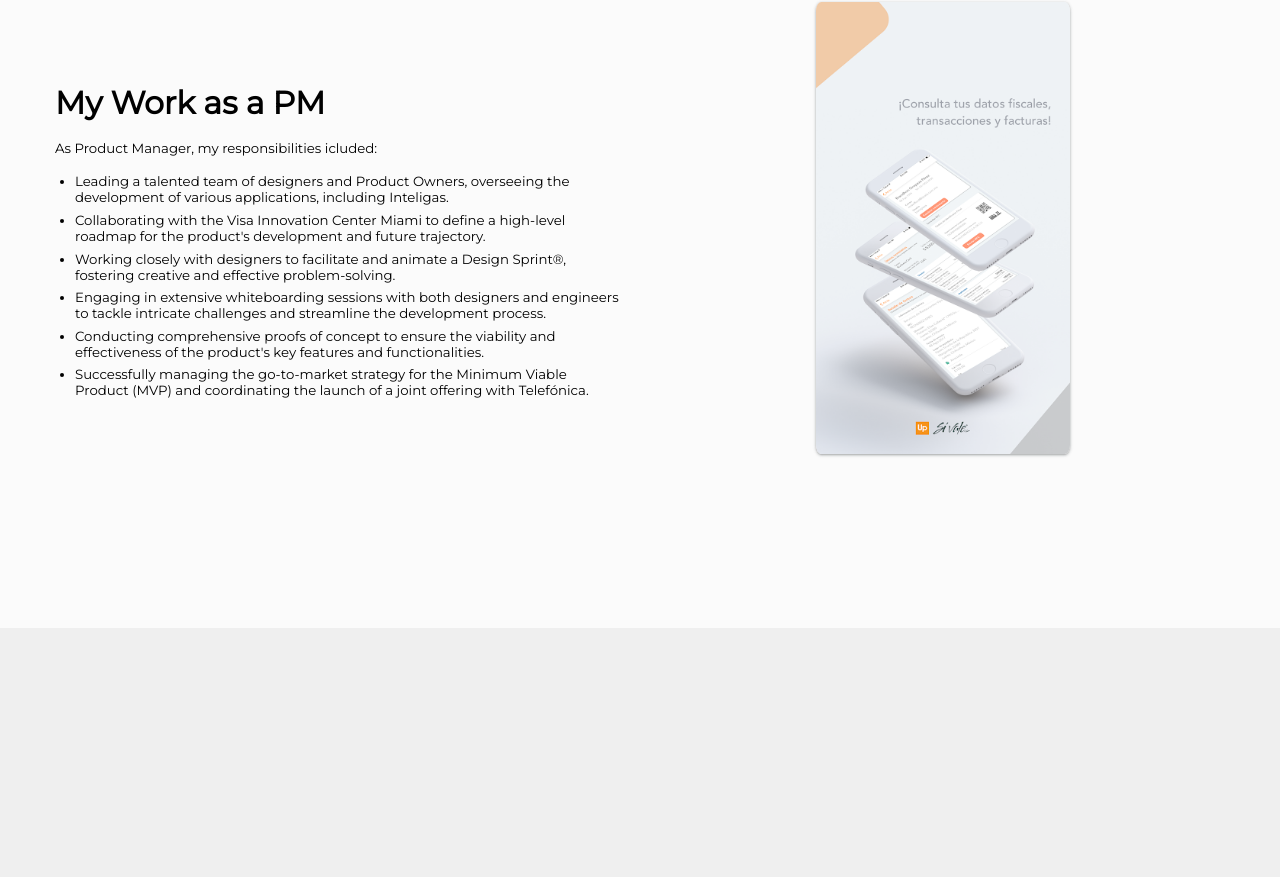
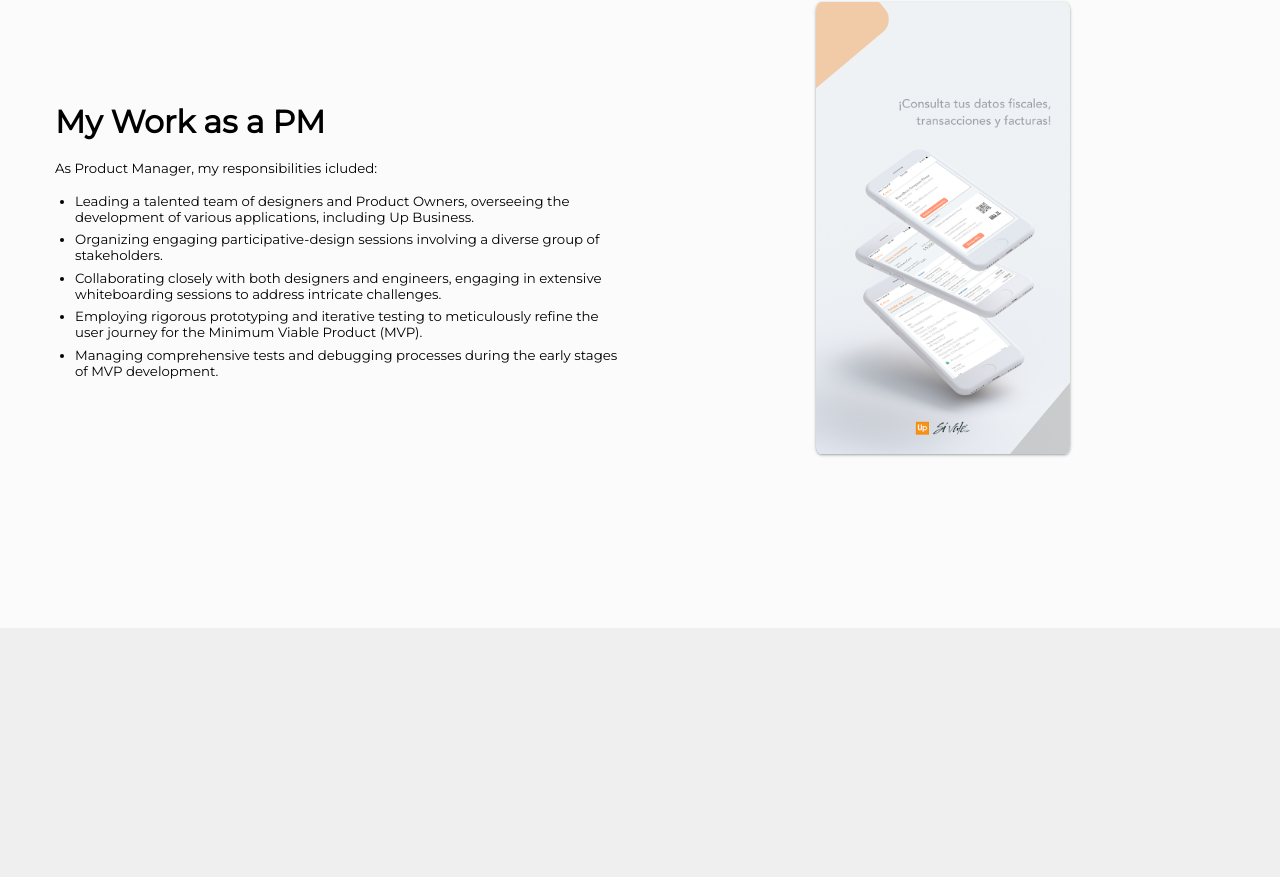
Before and after one commit to RR6PM/PMWork, a plain HTML site: page docs/inteliviajes.html in a window 1280 px wide. Shown: the part 1818-2695 px from the top of the page. Drawn offline with Linux system fonts and the light colour scheme.

Commit message:
Fixes to Inteligas/UpBusiness content

```diff
--- a/docs/inteliviajes.html
+++ b/docs/inteliviajes.html
@@ -187,33 +187,26 @@
             <ul class="ul-list bullet-align">
               <li class="item-list">
                 Leading a talented team of designers and Product Owners,
-                overseeing the development of various applications, including
-                Inteligas.
+                overseeing the development of various applications, including Up
+                Business.
               </li>
               <li class="item-list">
-                Collaborating with the Visa Innovation Center Miami to define a
-                high-level roadmap for the product's development and future
-                trajectory.
+                Organizing engaging participative-design sessions involving a
+                diverse group of stakeholders.
               </li>
               <li class="item-list">
-                Working closely with designers to facilitate and animate a
-                Design Sprint®, fostering creative and effective
-                problem-solving.
+                Collaborating closely with both designers and engineers,
+                engaging in extensive whiteboarding sessions to address
+                intricate challenges.
               </li>
               <li class="item-list">
-                Engaging in extensive whiteboarding sessions with both designers
-                and engineers to tackle intricate challenges and streamline the
-                development process.
+                Employing rigorous prototyping and iterative testing to
+                meticulously refine the user journey for the Minimum Viable
+                Product (MVP).
               </li>
               <li class="item-list">
-                Conducting comprehensive proofs of concept to ensure the
-                viability and effectiveness of the product's key features and
-                functionalities.
-              </li>
-              <li class="item-list">
-                Successfully managing the go-to-market strategy for the Minimum
-                Viable Product (MVP) and coordinating the launch of a joint
-                offering with Telefónica.
+                Managing comprehensive tests and debugging processes during the
+                early stages of MVP development.
               </li>
             </ul>
           </div>
```
Also changed, not shown: docs/inteligas.html (+26 -18 lines).
